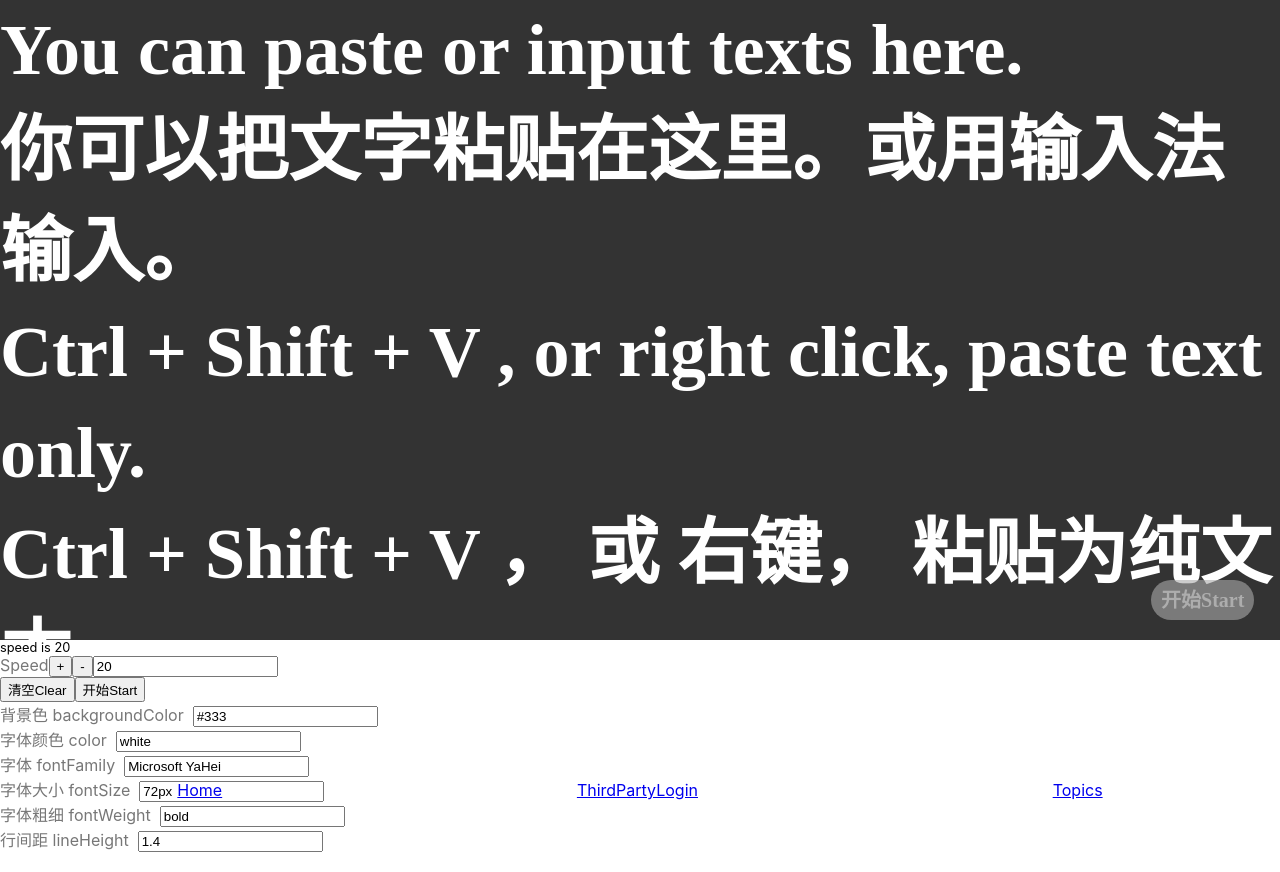
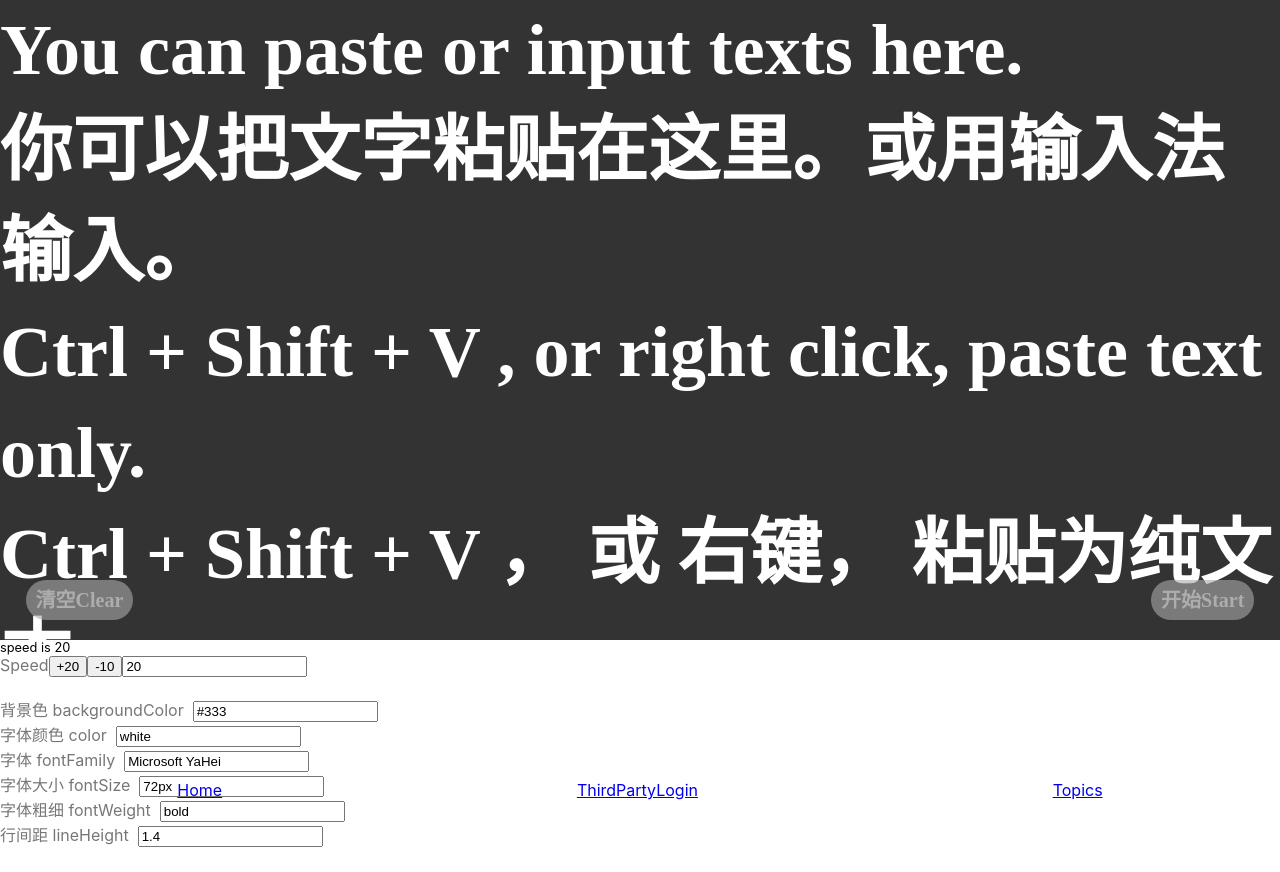
Before and after one commit to lgh06/web-prompter, a React (Create React App) app: page / in a window 1280 px wide. Built offline with nearby package versions, Linux system fonts and the light colour scheme; what nosleep.js would draw is missing.

Commit message:
清空按钮上移

```diff
--- a/src/components/Setting.js
+++ b/src/components/Setting.js
@@ -46,13 +46,13 @@ export default function Setting(props) {
   ]
   return (<div {...cn('setting-wrap')}>
     Speed
-    <button onClick={()=>dispatch(player.setSpeed('+20'))}>+</button>
-    <button onClick={()=>dispatch(player.setSpeed('-20'))}>-</button>
+    <button onClick={()=>dispatch(player.setSpeed('+20'))}>+20</button>
+    <button onClick={()=>dispatch(player.setSpeed('-10'))}>-10</button>
     <input type="number" value={speed} onChange={(e)=>dispatch(player.setSpeed(e.target.value))}></input>
-    <br />
-    <button onClick={()=>dispatch(player.setInnerHTML(''))}>清空Clear</button>
+    <br /><br />
+    {/* <button onClick={()=>dispatch(player.setInnerHTML(''))}>清空Clear</button>
     <button onClick={()=>dispatch(player.setPlayAndAnimation('start'))}>开始Start</button>
-    <br />
+    <br /> */}
     {cssNameAndHint.map(v => {
       return (
         <>
--- a/src/components/Viewer.js
+++ b/src/components/Viewer.js
@@ -9,7 +9,7 @@ import * as player from '../reducers/playerSlice'
 const cn = genClassName(styles);
 
 export default function Viewer() {
-  const { speed, innerHTML, playing, viewerCSS, movedHeight } = useSelector((state) => state.player)
+  const { speed, playing, viewerCSS, movedHeight, paused } = useSelector((state) => state.player)
   const dispatch = useDispatch()
 
   useEffect(() => {
@@ -35,14 +35,17 @@ export default function Viewer() {
         dispatch(player.setState({key: 'movedHeight', value: tmpMovedHeight}))
       }, 400)
     } else {
-      dispatch(player.setState({key: 'movedHeight', value: 0}))
+      clearInterval(intervalId);
+    }
+
+    if (paused) {
       clearInterval(intervalId);
     }
 
     return () =>{
       clearInterval(intervalId);
     }
-  }, [playing, speed, movedHeight])
+  }, [playing, speed, movedHeight, paused])
 
   const onChange = (e) => {
     dispatch(player.setInnerHTML( e.target.innerHTML ))
@@ -61,8 +64,10 @@ export default function Viewer() {
       Ctrl + Shift + V ， 或 右键， 粘贴为纯文本 。
       </pre>
       <div {...cn('btn')} onClick={() =>dispatch(player.setPlayAndAnimation('prev'))}>向前Prev</div>
-      <div {...cn('btn')} onClick={()=>dispatch(player.setSpeed('-20'))}>慢点Slower</div>
-      <div {...cn('btn')} onClick={() =>dispatch(player.setPlayAndAnimation('pause'))}>暂停Pause</div>
+      <div {...cn('btn')} onClick={()=>dispatch(player.setSpeed('-10'))}>慢点Slower</div>
+      <div {...cn('btn')} onClick={() =>dispatch(player.setPlayAndAnimation('pause'))}>
+        {paused?'恢复Continue' :'暂停Pause'}
+      </div>
       <div {...cn('btn')} onClick={()=>dispatch(player.setSpeed('+20'))}>快点Faster</div>
       <div {...cn('btn')} onClick={() =>dispatch(player.setPlayAndAnimation('next'))}>向后Next</div>
       <div {...cn('exit-full @exit-full btn')}
@@ -71,6 +76,8 @@ export default function Viewer() {
       }>
         {playing ? '退出Exit' : '开始Start'}
       </div>
+      <div {...cn('btn clear')} onClick={()=>dispatch(player.setInnerHTML(''))}>清空Clear</div>
+
     </div>
     <div {...cn('status')} {...setInnerHTML('speed is ' + speed)} >
 
--- a/src/components/Viewer.module.scss
+++ b/src/components/Viewer.module.scss
@@ -68,6 +68,12 @@
     bottom: 20px;
     display: inline-block;
   }
+  .clear{
+    display: inline-block;
+    left: 2%;
+    right:unset;
+    bottom: 20px;
+  }
 }
 .status{
   font-size: 80%;
--- a/src/reducers/playerSlice.js
+++ b/src/reducers/playerSlice.js
@@ -66,6 +66,8 @@ export const playerSlice = createSlice({
         // playerSlice.actions.animation();
       }else if (p === 'exit'){
         state.playing = 0;
+        state.paused = 0;
+        state.movedHeight = 0;
         nosleep.disable();
         // document.querySelector('.viewer').exitFullscreen()
         document.fullscreenElement && document.exitFullscreen()
@@ -81,6 +83,8 @@ export const playerSlice = createSlice({
           h = 0
         }
         state.movedHeight = h;
+      }else if (p === 'pause'){
+        state.paused = +(!state.paused);
       }
     },
     setViewerCSS: (state, action) => {
```
